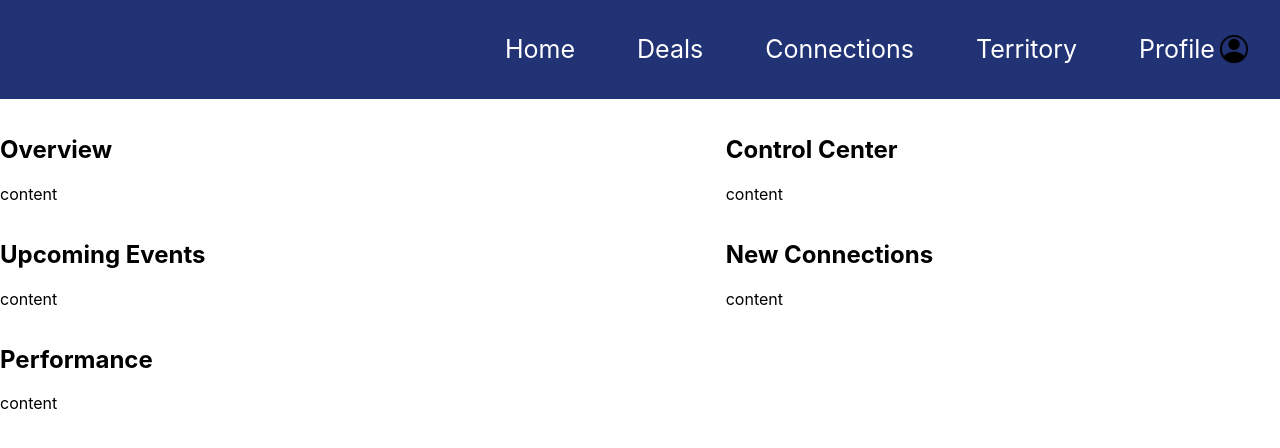
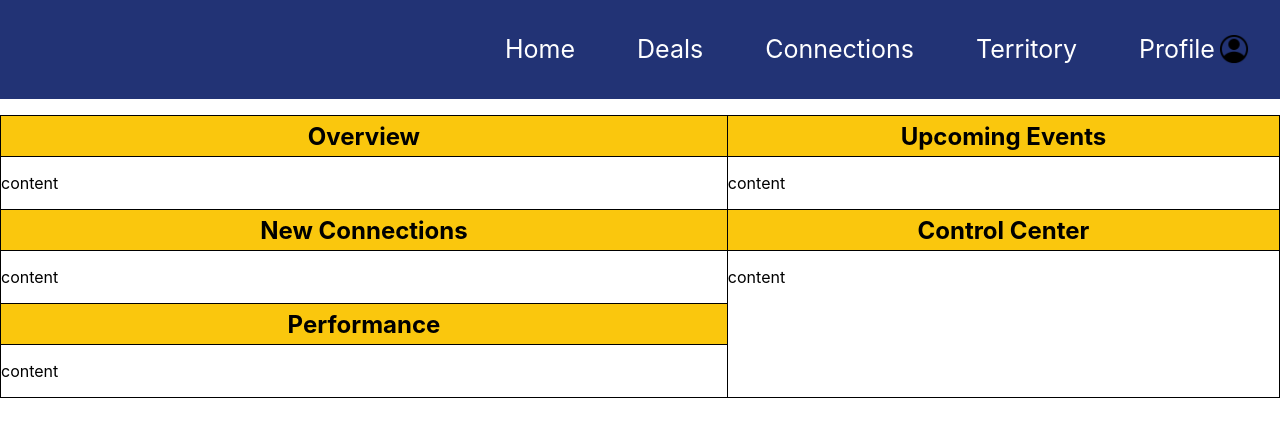
Before and after one commit to Hombaez/roseate-spoonbill-frontend, a React (Create React App) app: page /home in a window 1280 px wide. Shown: the top 448 px of the page. Built offline with nearby package versions, Linux system fonts and the light colour scheme.

Commit message:
homepage layout

```diff
--- a/src/components/Home.css
+++ b/src/components/Home.css
@@ -1,23 +1,53 @@
 .overview {
   grid-area: overview;
-}
-.upcoming_events {
-  grid-area: connections;
-}
-.events_header {
-  grid-area: events;
+  border-top: solid;
+  border-right: solid;
+  border-left: solid;
+  border-width: 1px;
 }
 .new_connections {
-  grid-area: control;
+  grid-area: connections;
+  border-top: solid;
+  border-right: solid;
+  border-left: solid;
+  border-width: 1px;
 }
+
 .performance {
   grid-area: performance;
+  border-style: solid;
+  border-width: 1px;
 }
 
-.Home_Container {
+.upcoming_events {
+  grid-area: events;
+  border-top: solid;
+  border-right: solid;
+  border-width: 1px;
+}
+.control_center {
+  grid-area: control;
+  border-top: solid;
+  border-right: solid;
+  border-bottom: solid;
+  border-width: 1px;
+}
+
+.Home .Home_Container {
   display: grid;
   grid-template-areas:
     "overview overview overview events events"
     "connections connections connections control control"
-    " performance performance performance control control";
+    "performance performance performance control control";
 }
+
+.Home .header {
+  width: 100%;
+  background-color: #fac70d;
+  border-bottom: solid;
+  border-width: 1px;
+  display: flex;
+  align-items: center;
+  height: 2.5rem;
+  justify-content: center;
+}
--- a/src/components/Home.js
+++ b/src/components/Home.js
@@ -7,7 +7,7 @@ function Home() {
     <div className="Home">
       <div className="Home_Container">
         <div className="overview">
-          <div className="overview_header">
+          <div className="header">
             <h2>Overview</h2>
           </div>
           <div>
@@ -15,7 +15,7 @@ function Home() {
           </div>
         </div>
         <div className="upcoming_events">
-          <div className="events_header">
+          <div className="header">
             <h2>Upcoming Events</h2>
           </div>
           <div>
@@ -23,7 +23,7 @@ function Home() {
           </div>
         </div>
         <div className="new_connections">
-          <div className="connections_header">
+          <div className="header">
             <h2>New Connections</h2>
           </div>
           <div>
@@ -31,7 +31,7 @@ function Home() {
           </div>
         </div>
         <div className="performance">
-          <div className="performance_header">
+          <div className="header">
             <h2>Performance</h2>
           </div>
           <div>
@@ -39,7 +39,7 @@ function Home() {
           </div>
         </div>
         <div className="control_center">
-          <div className="controls_header">
+          <div className="header">
             <h2>Control Center</h2>
           </div>
           <div>
```
